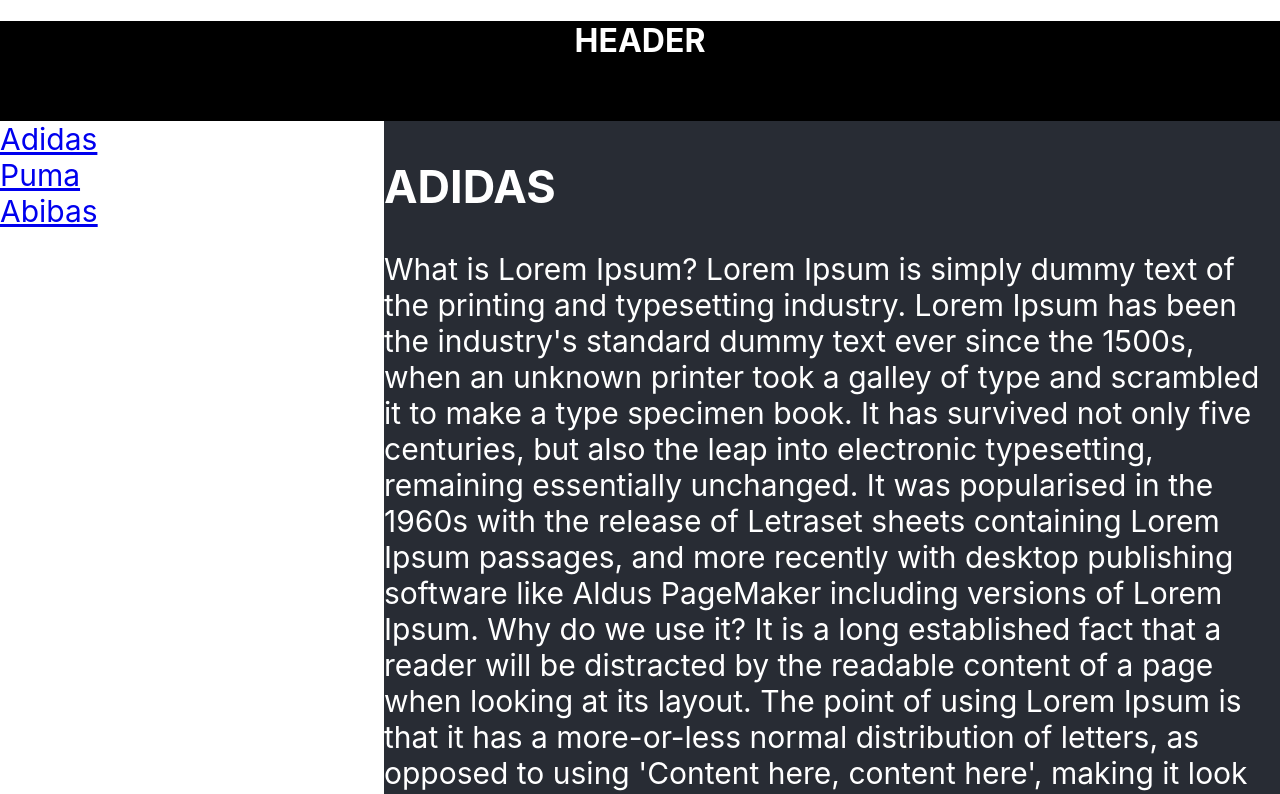
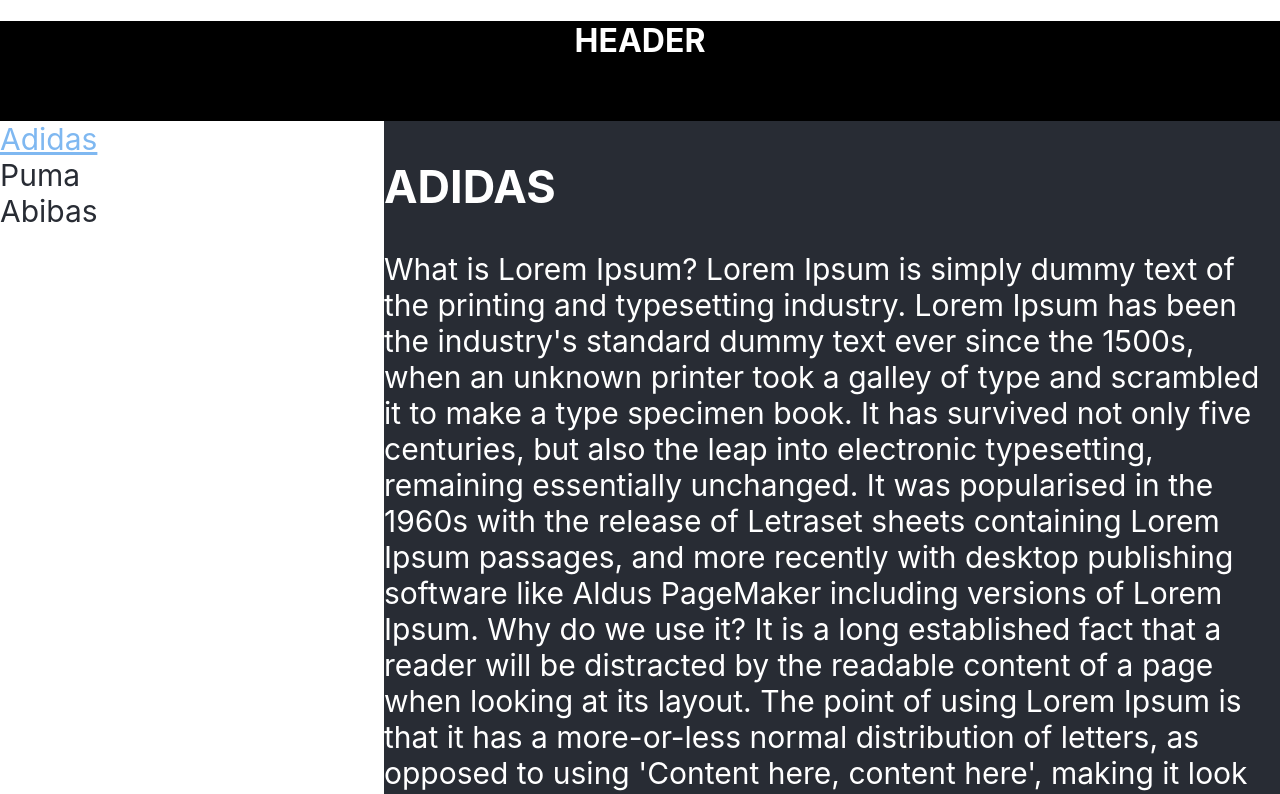
Before and after one commit to VanoKi/microtask-react-router, a React (Vite) app: page /page_one in a window 1280 px wide. Shown: the top 794 px of the page. Built offline with nearby package versions, Linux system fonts and the light colour scheme.

Commit message:
fix: className

```diff
--- a/src/App.tsx
+++ b/src/App.tsx
@@ -6,16 +6,18 @@
 import {Error404} from "./components/pages/Error404.tsx";
 
 export const App = ()=> {
+  const getClassName = ({isActive} : {isActive:boolean}) => {
+    return isActive ? styles.activeNavLink : styles.navLink
+  }
+
   return (
     <div>
       <div className={styles.header}><h1>HEADER</h1></div>
       <div className={styles.body}>
         <div className={styles.nav}>
-          <div className={'nav'}> <NavLink to={'/page_one'}
-          className={({isActive}) => isActive ? 'activeNavLink' : 'navLink'}
-          > Adidas </NavLink></div>
-          <div> <NavLink to={'/page_two'}> Puma </NavLink></div>
-          <div> <NavLink to={'/page_three'}> Abibas </NavLink></div>
+          <div> <NavLink to={'/page_one'} className={getClassName}> Adidas </NavLink></div>
+          <div> <NavLink to={'/page_two'} className={getClassName}> Puma </NavLink></div>
+          <div> <NavLink to={'/page_three'} className={getClassName}> Abibas </NavLink></div>
         </div>
         <div className={styles.content}>
           {/*Здесь будут кроссовки*/}
```
